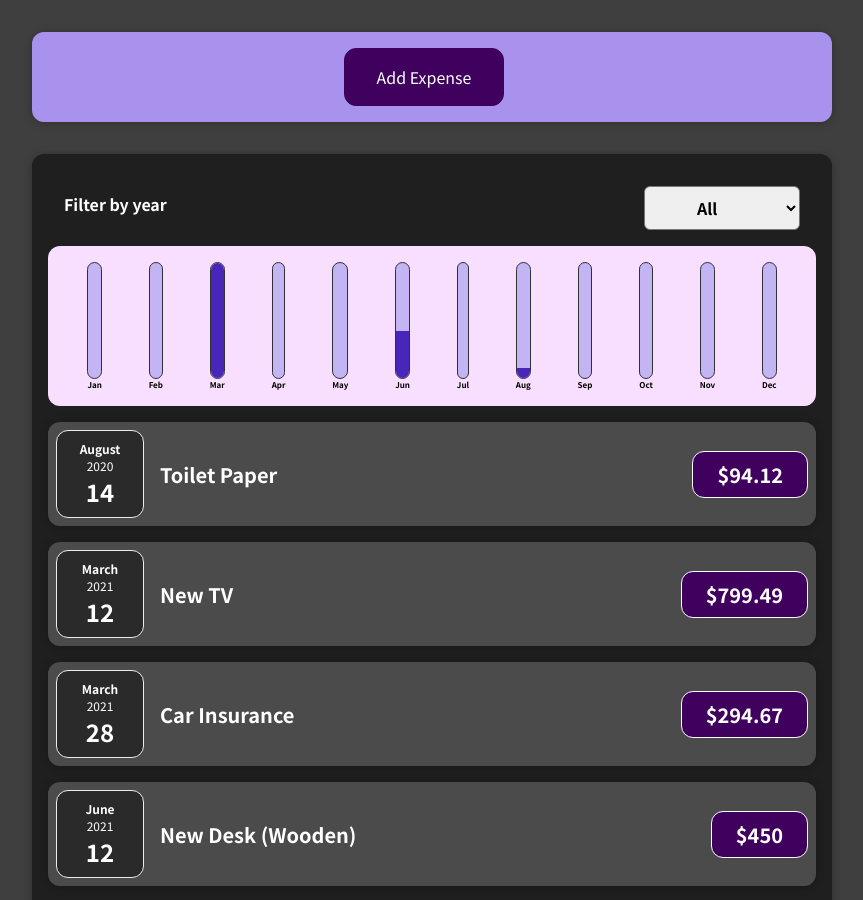
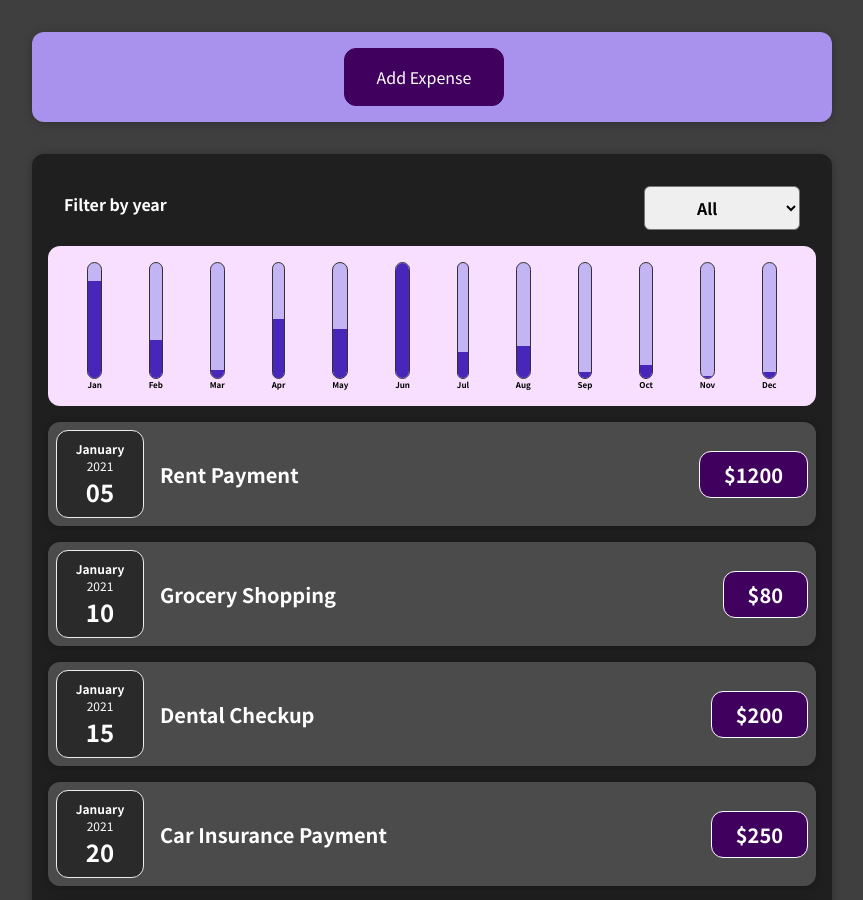
Before and after one commit to dex-devries/finance-app, a React (Create React App) app: page / in a window 1280 px wide. Shown: the top 900 px of the page, without its empty margins (208-1071 px from the left). Built offline with nearby package versions, Linux system fonts and the light colour scheme.

Commit message:
Added demo expenses to App

```diff
--- a/src/App.js
+++ b/src/App.js
@@ -2,27 +2,10 @@ import Expenses from "./components/Expenses/Expenses";
 import NewExpense from "./components/NewExpense/NewExpense";
 import React, { useState } from "react";
 
-const TEST_INIT_EXPENSES = [
-  {
-    id: "e1",
-    title: "Toilet Paper",
-    amount: 94.12,
-    date: new Date(2020, 7, 14),
-  },
-  { id: "e2", title: "New TV", amount: 799.49, date: new Date(2021, 2, 12) },
-  {
-    id: "e3",
-    title: "Car Insurance",
-    amount: 294.67,
-    date: new Date(2021, 2, 28),
-  },
-  {
-    id: "e4",
-    title: "New Desk (Wooden)",
-    amount: 450,
-    date: new Date(2021, 5, 12),
-  },
-];
+import { expenses } from "./demoExpenses";
+
+const TEST_INIT_EXPENSES = expenses;
+
 
 function App() {
   const [expenses, setExpenses] = useState(TEST_INIT_EXPENSES);
```
